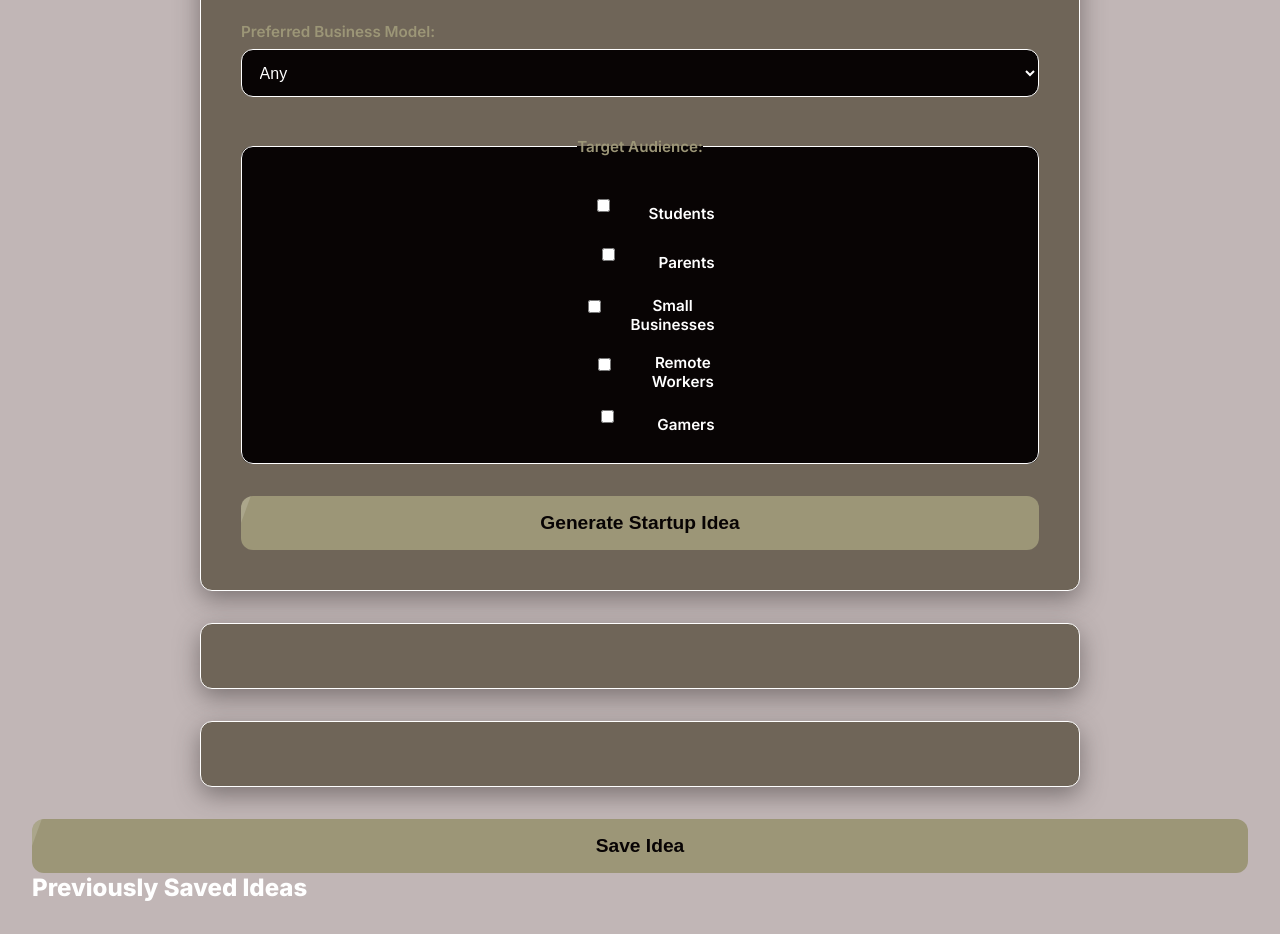
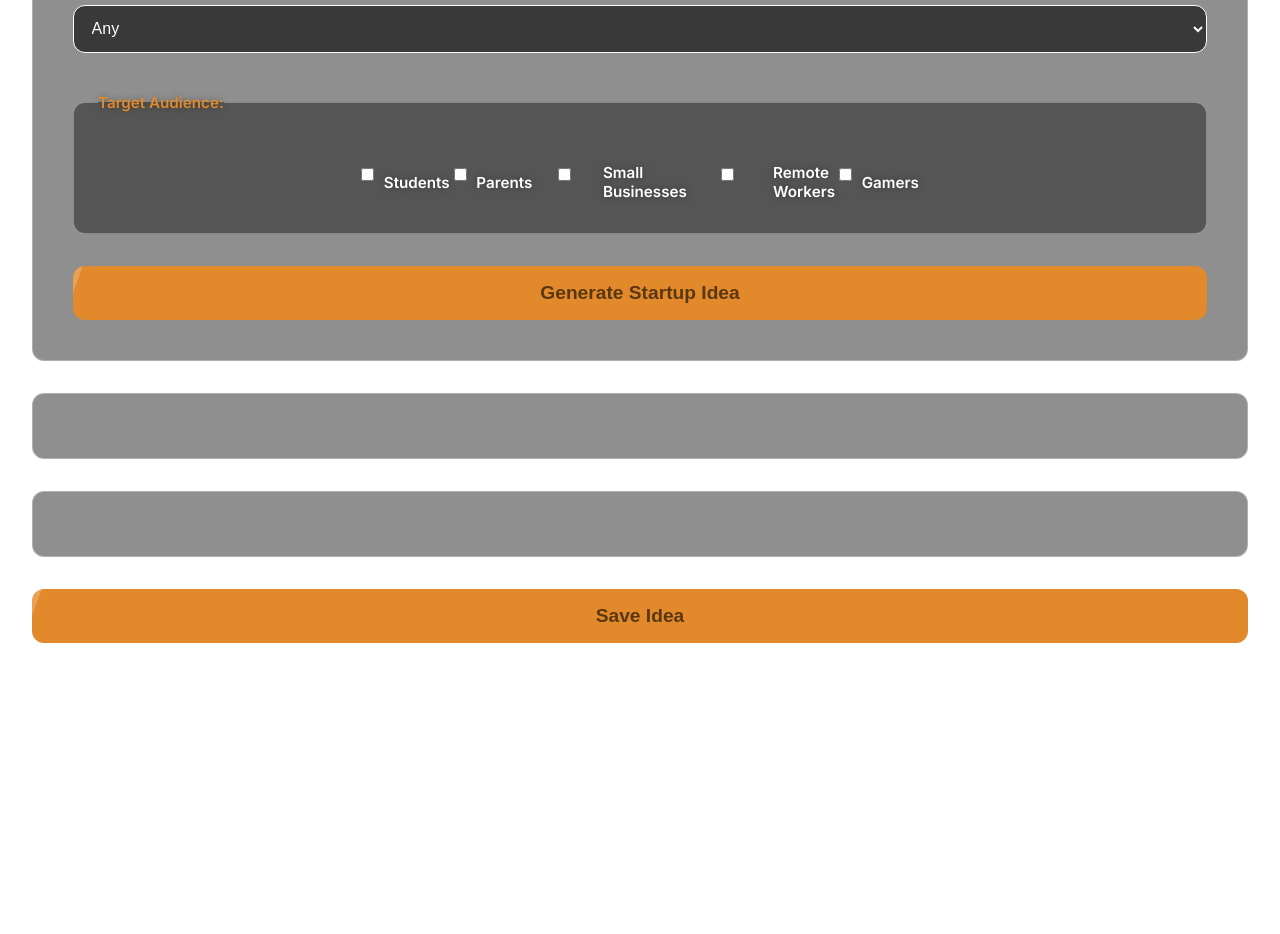
Before and after one commit to VSG1980/final-project-2025, a website built with Vite: page client/index.html in a window 1280 px wide. Shown: the part 713-1647 px from the top of the page. After the commit the page ends 1417 px from the top, so only its background shows below. Built offline with nearby package versions, Linux system fonts and the light colour scheme; files whose address does not match are found by name.

Commit message:
Update style.css

```diff
--- a/client/src/style.css
+++ b/client/src/style.css
@@ -1,13 +1,13 @@
 @import url("https://fonts.googleapis.com/css2?family=Inter:wght@600;800&display=swap");
 
 :root {
-  --bg-dark: #080404;
-  --gold-tan: #9c9677;
-  --charcoal: #6f6558;
+  --bg-dark: rgba(0, 0, 0, 0.6);
+  --gold-tan: #e28a2b;
+  --charcoal: rgba(33, 33, 33, 0.5);
   --white: #ffffff;
   --radius: 12px;
-  --shadow: rgba(53, 47, 47, 0.5);
-  --max-width: 880px;
+  --shadow: rgba(255, 255, 255, 0.1);
+  --max-width: 100%;
 }
 
 * {
@@ -18,46 +18,44 @@
 
 body {
   font-family: "Inter", sans-serif;
-  background-color: rgb(193, 182, 182);
+  background: url("assets/background.jpg") no-repeat center center fixed;
+  background-size: cover;
   color: var(--white);
   padding: 2rem;
   min-height: 100vh;
 }
+.logo {
+  max-width: 300px;
+  height: auto;
+  display: block;
+}
 
 .app-header {
-  background-color: var(--charcoal);
-  padding: 1.2rem 2rem;
   display: flex;
   align-items: center;
   justify-content: center;
-  border-radius: var(--radius);
-  max-width: var(--max-width);
+  width: 50%;
   margin: 0 auto 2rem;
-  box-shadow: 0 4px 16px var(--shadow);
-}
-
-.logo {
-  font-size: 1.6rem;
-  font-weight: 800;
-  color: var(--white);
 }
 
 h1 {
   text-align: center;
-  font-size: 2.5rem;
+  font-size: 2.8rem;
   font-weight: 800;
   margin-bottom: 2rem;
   color: var(--white);
 }
 
 form {
-  max-width: var(--max-width);
+  width: 100%;
+  max-width: 100%;
   margin: 0 auto;
   background-color: var(--charcoal);
   padding: 2.5rem;
   border-radius: var(--radius);
-  border: 1px solid var(--white);
+  border: 1px solid rgba(255, 255, 255, 0.3);
   box-shadow: 0 8px 24px var(--shadow);
+  backdrop-filter: blur(2px);
 }
 
 label,
@@ -68,6 +66,7 @@ legend {
   margin-top: 1.2rem;
   margin-bottom: 0.5rem;
   font-size: 0.95rem;
+  text-shadow: 0 0 6px rgba(0, 0, 0, 0.4);
 }
 
 input,
@@ -83,28 +82,27 @@ select {
 }
 
 input::placeholder {
-  color: #999;
+  color: #ddd;
 }
 
 fieldset {
-  border: 1px solid var(--white);
+  border: 0.5px solid rgba(255, 255, 255, 0.3);
   border-radius: var(--radius);
-  padding: 1rem 1.5rem;
+  padding: 1.5rem;
   margin-top: 1.5rem;
-  background-color: var(--bg-dark);
-  display: flex;
-  flex-wrap: wrap;
-  justify-content: center;
-  align-items: center;
-  gap: 1rem;
-  text-align: center;
+  background-color: rgba(0, 0, 0, 0.4);
+  display: grid;
+  grid-template-columns: repeat(auto-fit, minmax(160px, 1fr));
+  gap: 2rem 2.5rem;
+  justify-items: center;
 }
 
 fieldset label {
-  display: flex;
+  display: inline-flex;
   align-items: center;
-  gap: 0.5rem;
-  font-weight: 500;
+  justify-content: center;
+  gap: 0.6rem;
+  font-weight: 200;
   color: var(--white);
   cursor: pointer;
 }
@@ -133,7 +131,7 @@ button::after {
   left: -100%;
   height: 100%;
   width: 100%;
-  background: rgba(255, 255, 255, 0.15);
+  background: rgba(255, 255, 255, 0.2);
   transform: skewX(-20deg);
   transition: left 0.4s ease;
 }
@@ -148,15 +146,17 @@ button:hover::after {
 }
 
 #responses {
-  max-width: var(--max-width);
+  width: 100%;
+  max-width: 100%;
   margin: 2rem auto;
   background-color: var(--charcoal);
   padding: 2rem;
   border-radius: var(--radius);
-  border: 1px solid var(--white);
+  border: 1px solid rgba(255, 255, 255, 0.3);
   box-shadow: 0 8px 24px var(--shadow);
   font-size: 1.1rem;
   color: var(--white);
+  backdrop-filter: blur(2px);
 }
 
 .spinner {
@@ -182,11 +182,10 @@ button:hover::after {
 
   h1 {
     font-size: 2rem;
-    text-align: center;
   }
 
-  .logo {
-    font-size: 1.4rem;
+  .logo-img {
+    max-height: 60px;
   }
 
   form,
@@ -194,6 +193,11 @@ button:hover::after {
     padding: 1.5rem;
   }
 
+  fieldset {
+    grid-template-columns: 1fr;
+    justify-items: start;
+  }
+
   button {
     font-size: 1rem;
   }
```
